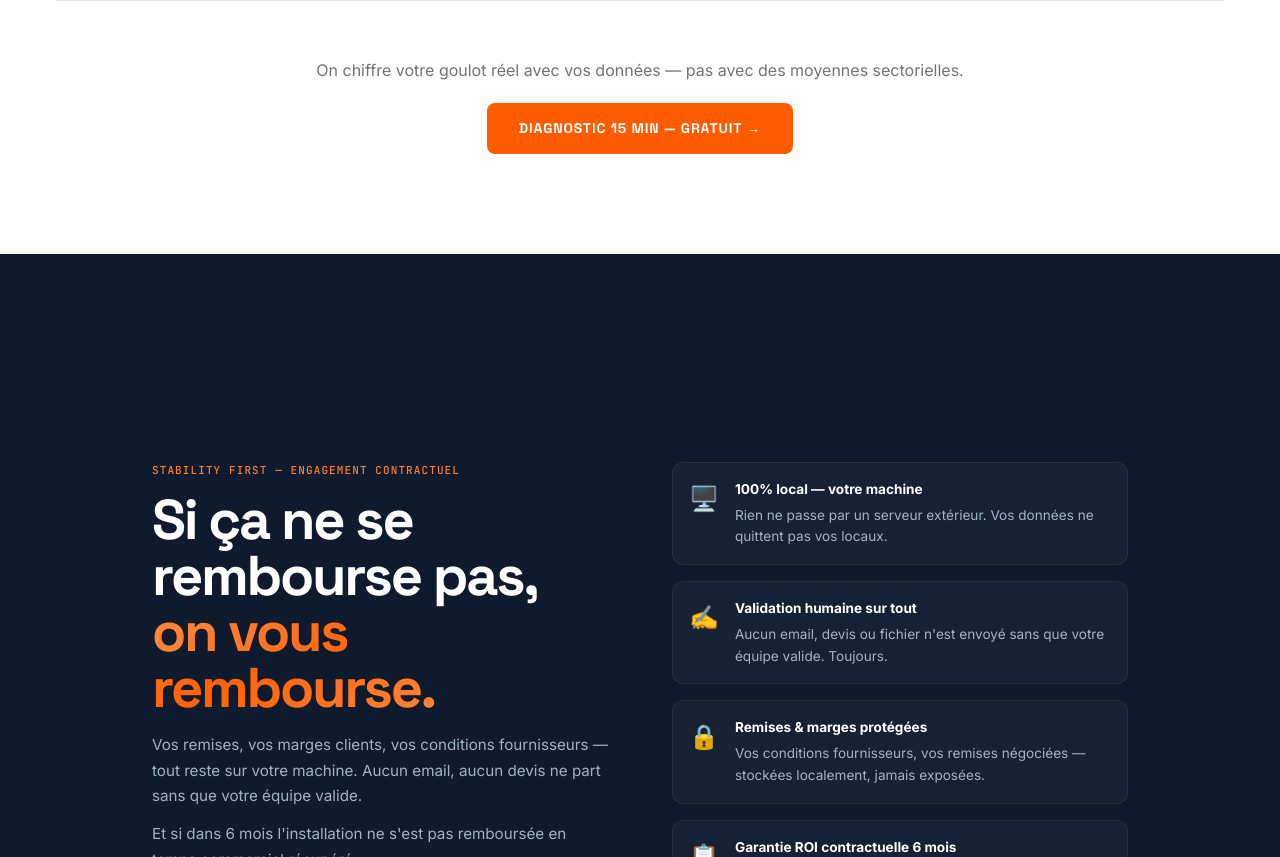
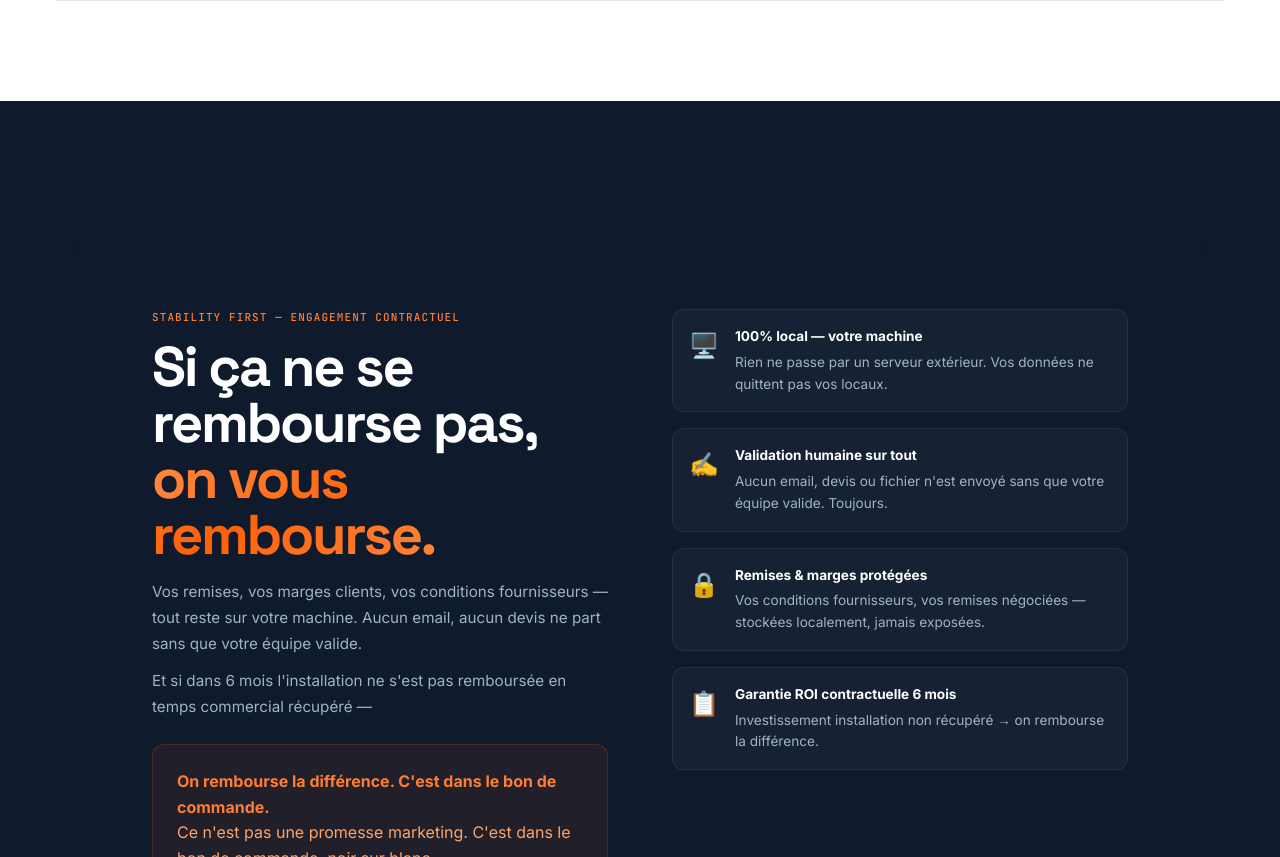
Before and after one commit to gravityclaw-dev/ia-gence-com, a plain HTML site: page index.html in a window 1280 px wide. Shown: the part 3933-4790 px from the top of the page. Drawn offline with Linux system fonts and the light colour scheme; animation ran at ten frames a second; a script that the page names is missing.

Commit message:
Retrait du CTA bas de la section Solutions

```diff
--- a/index.html
+++ b/index.html
@@ -493,10 +493,7 @@ Cal.ns["diagnostic-15-min"]("ui", {"hideEventTypeDetails":false,"layout":"month_
 
       </div>
 
-      <div class="sol-bottom-cta" style="margin-top:56px;text-align:center">
-        <p style="font-size:16px;color:var(--neutral-500);margin-bottom:20px">On chiffre votre goulot réel avec vos données — pas avec des moyennes sectorielles.</p>
-        <a href="#" data-cal-link="pierre-andrieux-iagence/diagnostic-15-min" class="btn-glow" style="display:inline-flex;align-items:center;gap:8px;background:var(--orange-500);color:white;font-family:var(--font-display);font-size:14px;font-weight:700;letter-spacing:0.06em;text-transform:uppercase;padding:14px 32px;border-radius:8px;text-decoration:none;transition:background 0.2s,transform 0.1s">Diagnostic 15 min — gratuit →</a>
-      </div>
+
     </div>
   </div>
 </section>
```
